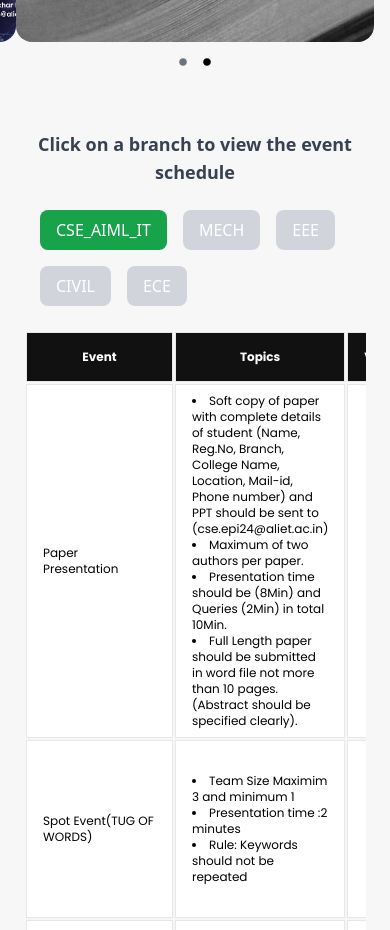
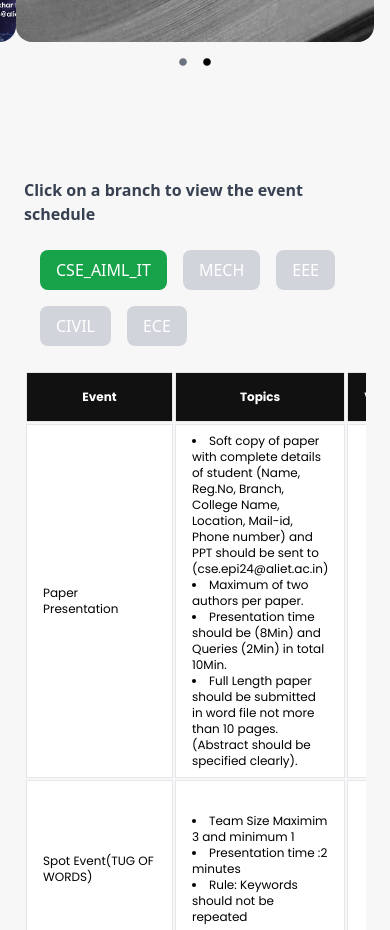
Before and after one commit to VHarsha8/material-you, a React (Create React App) app: page / in a window 390 px wide. Shown: the part 1920-2850 px from the top of the page. Built offline with nearby package versions, Linux system fonts and the light colour scheme.

Commit message:
Redesign test

```diff
--- a/src/CseTabs.jsx
+++ b/src/CseTabs.jsx
@@ -451,8 +451,8 @@ function CseTabs() {
     return (
         <div className="flex flex-col my-6 mx-6">
             {/* Department Selection Buttons */}
-           <div class="text-center  mb-4">
-                 <p class="text-lg md:text-xl font-semibold text-gray-700">
+           <div class="md:text-center mt-12 mb-4">
+                 <p class="text-md md:text-xl font-semibold text-gray-700">
                      Click on a branch to view the event schedule
                 </p>
             </div>
```
